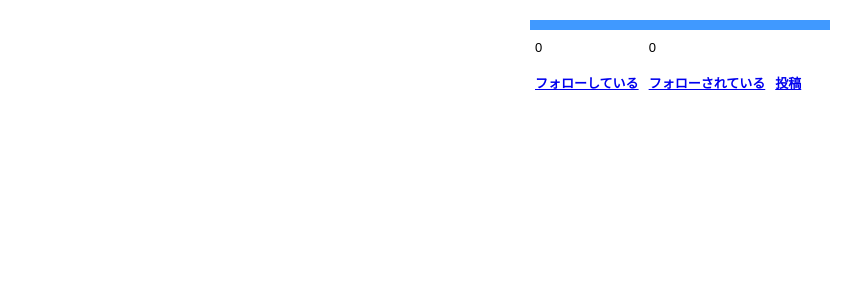
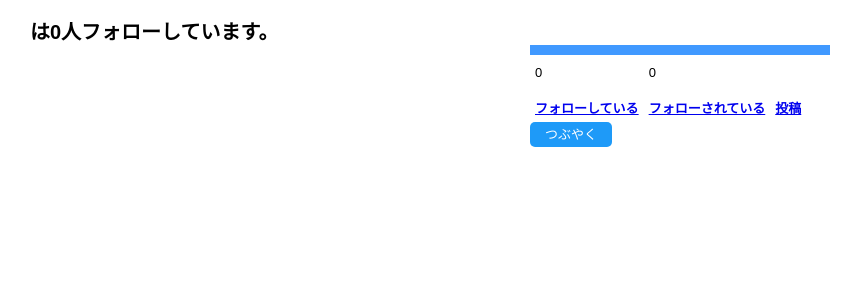
Before and after one commit to kakenn/lab_skillup, a CakePHP app: the page made by app/View/User/follow.ctp in a window 1280 px wide. Shown: the part 50-350 px from the top of the page, without its empty margins (210-1071 px from the left). Run offline with PHP 8.4 and a stand-in for CakePHP, Linux system fonts and the light colour scheme; the template is opened without the code that fills it, so the values that code supplies are empty; grey boxes labelled with a size stand in for pictures from a placeholder-image service; some libraries are stand-ins or nearby versions.

Commit message:
細かい仕様に準拠

```diff
--- a/app/Controller/AppController.php
+++ b/app/Controller/AppController.php
@@ -44,6 +44,10 @@ class AppController extends Controller {
 		$this->set('user',$this->Auth->user());
 	}
 	public function gotoTop() {
-		$this->redirect_canonical( $requested_url, $do_redirect );(array('controller'=>'index','action'=>'index'));
+		if($this->Auth->user()){
+			$this->redirect(array('controller'=>'tweet','action'=>'index'));
+		}else{
+			$this->redirect(array('controller'=>'index','action'=>'index'));
+		}
 	}
 }
--- a/app/Controller/IndexController.php
+++ b/app/Controller/IndexController.php
@@ -4,6 +4,9 @@ class IndexController extends AppController {
 	public function beforeFilter() {
 		parent::beforeFilter();
 		$this->Auth->allow(array('index','signup','signupFinish','userValidate'));
+		if($this->Auth->user()){
+			parent::gotoTop();
+		}
 	}
 
 	public function index(){
--- a/app/Controller/LoginController.php
+++ b/app/Controller/LoginController.php
@@ -4,6 +4,9 @@ class LoginController extends AppController {
 	public function beforeFilter() {
 		parent::beforeFilter();
 		$this->Auth->allow(array('index','login','logout'));
+		if($this->Auth->user()){
+			parent::gotoTop();
+		}
 	}
 
 	public function index(){
--- a/app/View/Index/signup.ctp
+++ b/app/View/Index/signup.ctp
@@ -1,4 +1,8 @@
 <h1>サインアップ</h1>
+<div id="signupBox">
+	<h2 class="mb20">もうツイッターに登録していますか？</h2>
+	<?php echo $this->Html->link('ログイン',array('controller'=>'index','action'=>'signup')); ?>
+</div>
 <div id="signup" class="form">
 	<?php echo $this->Html->script('validation'); ?>
 	<?php echo $this->Form->create('User'); ?>
--- a/app/View/Index/signup_finish.ctp
+++ b/app/View/Index/signup_finish.ctp
@@ -1,4 +1,6 @@
 <h1>ついったーに参加しました。</h1>
-<p><?php echo $this->Session->flash(); ?>さんはついったーに参加されました。
+<p class="mb20"><?php echo $this->Session->flash(); ?>さんはついったーに参加されました。
 ログインをクリックしてログインしつぶやいてください。<!-- ログインをしてつぶやいて下さい。 --></p>
-<?php echo	 $this->Html->link("ついったーにログイン",array('controller'=>'login','action'=>'index')); ?>
+<div class="tac">
+<?php echo	 $this->Html->link("ついったーにログイン",array('controller'=>'login','action'=>'index'),array('class'=>'btn')); ?>
+</div>
--- a/app/View/Login/index.ctp
+++ b/app/View/Login/index.ctp
@@ -1,4 +1,8 @@
 <h1>ログイン</h1>
+<div id="signupBox">
+	<h2 class="mb20">無料でサインアップしよう。</h2>
+	<?php echo $this->Html->link('無料サインアップ',array('controller'=>'index','action'=>'signup'),array('class'=>'btn')); ?>
+</div>
 <div id="login" class="form">
 	<?php echo $this->Form->create('User'); ?>
 	<div class="dispErr">
--- a/app/View/User/follow.ctp
+++ b/app/View/User/follow.ctp
@@ -1,3 +1,4 @@
+<h1><?php echo $userInfo['User']['username']; ?>は<?php echo count($userInfo['Connection']['follow']) ?>人フォローしています。</h1>
 <div id="userInfo">
 	<h2><?php echo $userInfo['User']['username']; ?></h2>
 	<table>
@@ -7,18 +8,19 @@
 			<td><?php echo $userInfo['Connection']['count'] ?></td>
 		</tr>
 		<tr>
-			<th><?php echo $this->Html->link('フォローしている',array('controller'=>'user','action'=>'follow','id'=>$user['username'])) ?></th>
-			<th><?php echo $this->Html->link('フォローされている',array('controller'=>'user','action'=>'follower','id'=>$user['username'])) ?></th>
-			<th><?php echo $this->Html->link('投稿',array('controller'=>'user','action'=>'index','id'=>$user['username'])) ?></th>
+			<th><?php echo $this->Html->link('フォローしている',array('controller'=>'user','action'=>'follow','id'=>$userInfo['User']['username'])) ?></th>
+			<th><?php echo $this->Html->link('フォローされている',array('controller'=>'user','action'=>'follower','id'=>$userInfo['User']['username'])) ?></th>
+			<th><?php echo $this->Html->link('投稿',array('controller'=>'user','action'=>'index','id'=>$userInfo['User']['username'])) ?></th>
 		</tr>
 	</table>
+	<?php echo $this->Html->link('つぶやく',array('contoller'=>'tweet','action'=>'index'),array('class'=>'btn')) ?>
 </div>
-<ul>
+<ul id="tweetList">
 <?php foreach ($userInfo['Connection']['follow'] as $key => $value) : ?>
 	<?php if($key < $page*10 && ($page-1)*10 <= $key): ?>
 	<li>
 	<dl>
-		<dt><?php echo $this->Html->link($value['User']['viewname'],array('controller'=>'user','action'=>'index','id'=>$value['User']['username']))?><?php echo $value['User']['username']; ?></dt>
+		<dt><?php echo $this->Html->link($value['User']['viewname'],array('controller'=>'user','action'=>'index','id'=>$value['User']['username']))?><?php //echo $value['User']['username']; ?></dt>
 		<dd><?php
 		if(!empty($value['follow']['Tweet'])){
 			echo str_replace("\n",'<br>',$value['follow']['Tweet'][0]['text']);
--- a/app/webroot/sass/style.scss
+++ b/app/webroot/sass/style.scss
@@ -4,6 +4,9 @@
 @import "compass";
 li{
 	list-style-type: none;
+}
+h1{
+	font-size: $fz20;
 }
 #header{
 	height: 50px;
@@ -123,6 +126,9 @@ li{
 		}
 	}
 }
+#signupBox{
+	float: right;
+}
 .form{
 	.dispErr{
 		color: #f00;
@@ -179,3 +185,25 @@ li{
 .red{
 	color: #f00;
 }
+.btn{
+	cursor: pointer;
+	background: #1e9af8;
+	text-decoration: none;
+	color: #fff;
+	border:none;
+	padding: 5px 15px;
+	border-radius: 5px;
+	-webkit-transition: 100ms linear;
+	-moz-transition: 100ms linear;
+	-ms-transition: 100ms linear;
+	-o-transition: 100ms linear;
+	transition: 100ms linear;
+	&:hover{
+		background: #80c6fa;
+	}
+	&:disabled,
+	&.disabled{
+		background: #ccc;
+		cursor: not-allowed;
+	}
+}
```
Also changed, not shown: app/View/User/follower.ctp (+6 -4 lines), app/View/User/index.ctp (+4 -3 lines), app/webroot/css/style.css.
